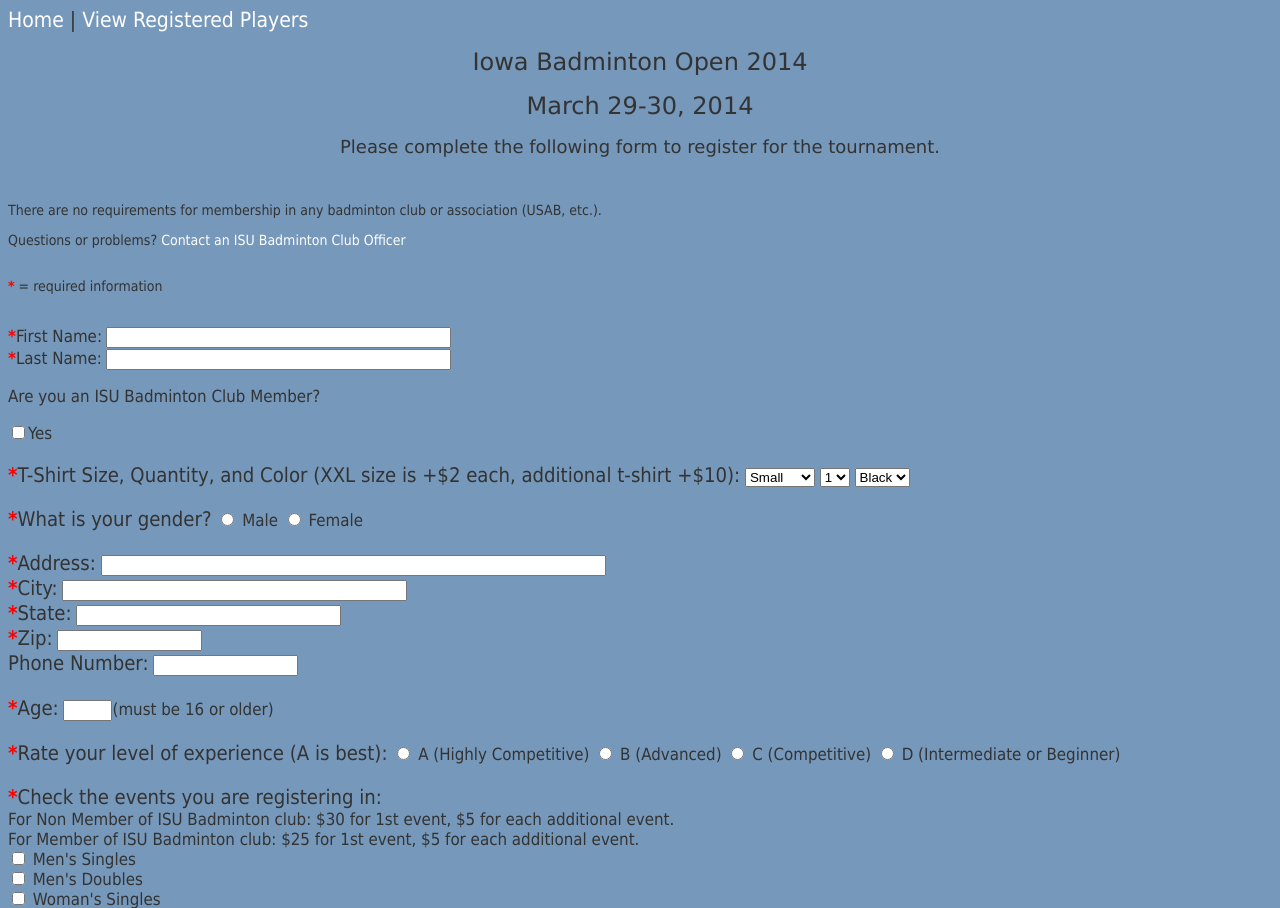
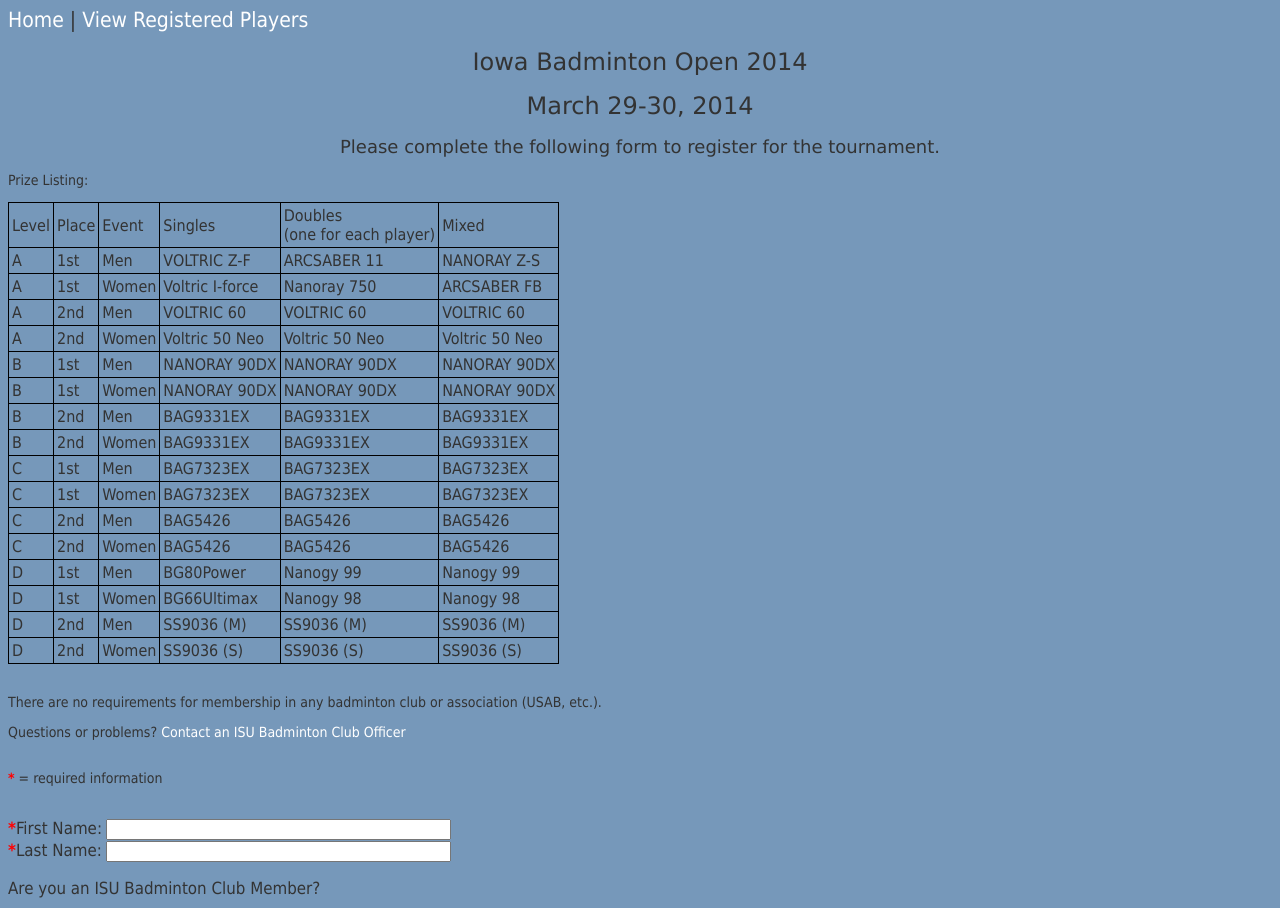
Before and after one commit to firefly2442/badminton_registration, a PHP site: page /register.php in a window 1280 px wide. Shown: the top 908 px of the page. Run offline with PHP 8.4, Linux system fonts and the light colour scheme.

Commit message:
add prize listing

```diff
--- a/css/style.css
+++ b/css/style.css
@@ -72,3 +72,13 @@ table {
 #breadcrumb {
 	font-size: 150%;
 }
+
+.prizes {
+	width: auto;
+	border-collapse: collapse;
+	border: 1px solid black;
+}
+.prizes td {
+	padding: 3px;
+	border: 1px solid black;
+}
--- a/register.php
+++ b/register.php
@@ -161,6 +161,167 @@ echo $tournament_details;
 
 
 <div id="entire_form">
+
+
+<p>Prize Listing:</p>
+
+<table class="prizes">
+<tr>
+	<td>Level</td>
+	<td>Place</td>
+	<td>Event</td>
+	<td>Singles</td>
+	<td>Doubles<br>(one for each player)</td>
+	<td>Mixed</td>
+</tr>
+
+<tr>
+	<td>A</td>
+	<td>1st</td>
+	<td>Men</td>
+	<td>VOLTRIC Z-F</td>
+	<td>ARCSABER 11</td>
+	<td>NANORAY Z-S</td>
+</tr>
+
+<tr>
+	<td>A</td>
+	<td>1st</td>
+	<td>Women</td>
+	<td>Voltric I-force</td>
+	<td>Nanoray 750</td>
+	<td>ARCSABER FB</td>
+</tr>
+
+<tr>
+	<td>A</td>
+	<td>2nd</td>
+	<td>Men</td>
+	<td>VOLTRIC 60</td>
+	<td>VOLTRIC 60</td>
+	<td>VOLTRIC 60</td>
+</tr>
+
+<tr>
+	<td>A</td>
+	<td>2nd</td>
+	<td>Women</td>
+	<td>Voltric 50 Neo</td>
+	<td>Voltric 50 Neo</td>
+	<td>Voltric 50 Neo</td>
+</tr>
+
+<tr>
+	<td>B</td>
+	<td>1st</td>
+	<td>Men</td>
+	<td>NANORAY 90DX</td>
+	<td>NANORAY 90DX</td>
+	<td>NANORAY 90DX</td>
+</tr>
+
+<tr>
+	<td>B</td>
+	<td>1st</td>
+	<td>Women</td>
+	<td>NANORAY 90DX</td>
+	<td>NANORAY 90DX</td>
+	<td>NANORAY 90DX</td>
+</tr>
+
+<tr>
+	<td>B</td>
+	<td>2nd</td>
+	<td>Men</td>
+	<td>BAG9331EX</td>
+	<td>BAG9331EX</td>
+	<td>BAG9331EX</td>
+</tr>
+
+<tr>
+	<td>B</td>
+	<td>2nd</td>
+	<td>Women</td>
+	<td>BAG9331EX</td>
+	<td>BAG9331EX</td>
+	<td>BAG9331EX</td>
+</tr>
+
+<tr>
+	<td>C</td>
+	<td>1st</td>
+	<td>Men</td>
+	<td>BAG7323EX</td>
+	<td>BAG7323EX</td>
+	<td>BAG7323EX</td>
+</tr>
+
+<tr>
+	<td>C</td>
+	<td>1st</td>
+	<td>Women</td>
+	<td>BAG7323EX</td>
+	<td>BAG7323EX</td>
+	<td>BAG7323EX</td>
+</tr>
+
+<tr>
+	<td>C</td>
+	<td>2nd</td>
+	<td>Men</td>
+	<td>BAG5426</td>
+	<td>BAG5426</td>
+	<td>BAG5426</td>
+</tr>
+
+<tr>
+	<td>C</td>
+	<td>2nd</td>
+	<td>Women</td>
+	<td>BAG5426</td>
+	<td>BAG5426</td>
+	<td>BAG5426</td>
+</tr>
+
+<tr>
+	<td>D</td>
+	<td>1st</td>
+	<td>Men</td>
+	<td>BG80Power</td>
+	<td>Nanogy 99</td>
+	<td>Nanogy 99</td>
+</tr>
+
+<tr>
+	<td>D</td>
+	<td>1st</td>
+	<td>Women</td>
+	<td>BG66Ultimax</td>
+	<td>Nanogy 98</td>
+	<td>Nanogy 98</td>
+</tr>
+
+<tr>
+	<td>D</td>
+	<td>2nd</td>
+	<td>Men</td>
+	<td>SS9036 (M)</td>
+	<td>SS9036 (M)</td>
+	<td>SS9036 (M)</td>
+</tr>
+
+<tr>
+	<td>D</td>
+	<td>2nd</td>
+	<td>Women</td>
+	<td>SS9036 (S)</td>
+	<td>SS9036 (S)</td>
+	<td>SS9036 (S)</td>
+</tr>
+
+</table>
+
+
 <br>
 <p>There are no requirements for membership in any badminton club or association (USAB, etc.).</p>
 <p>Questions or problems? <a href="http://www.stuorg.iastate.edu/badminton/contact.php">Contact an ISU Badminton Club Officer</a></p>
```
